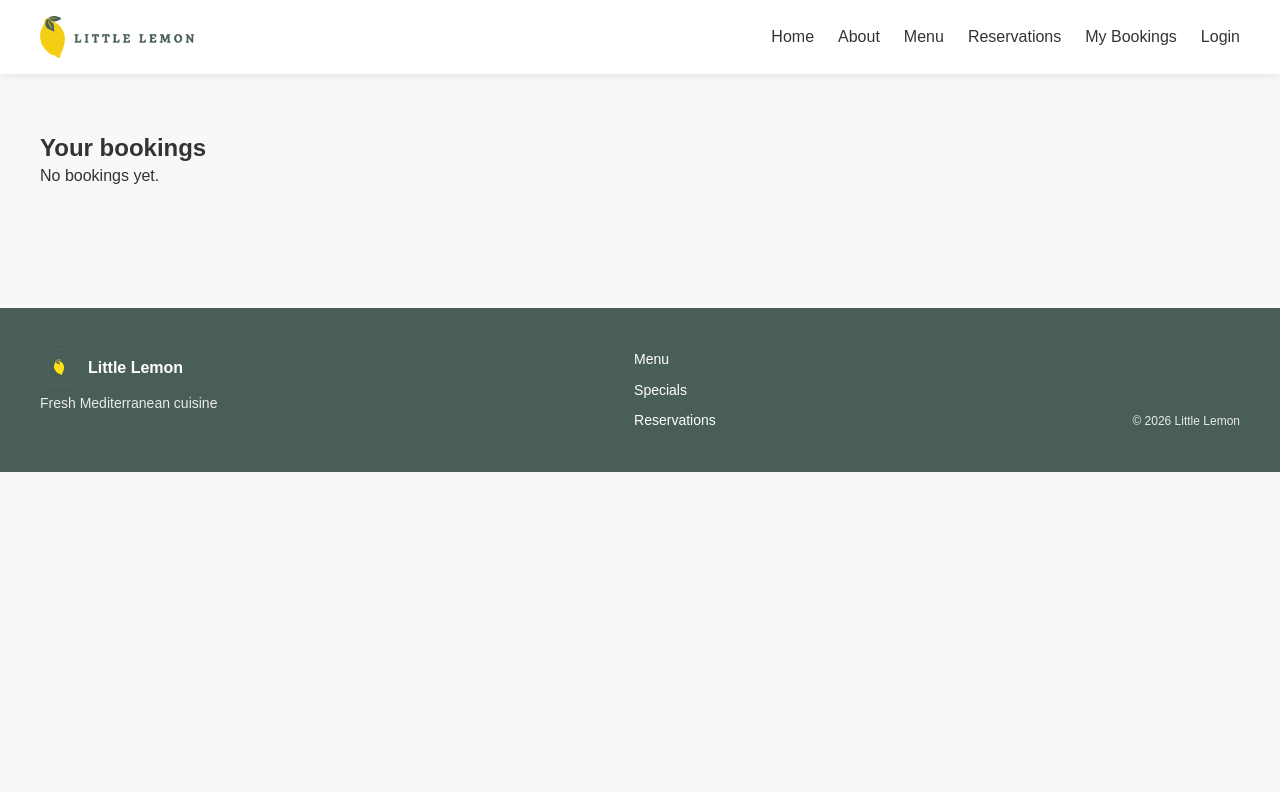
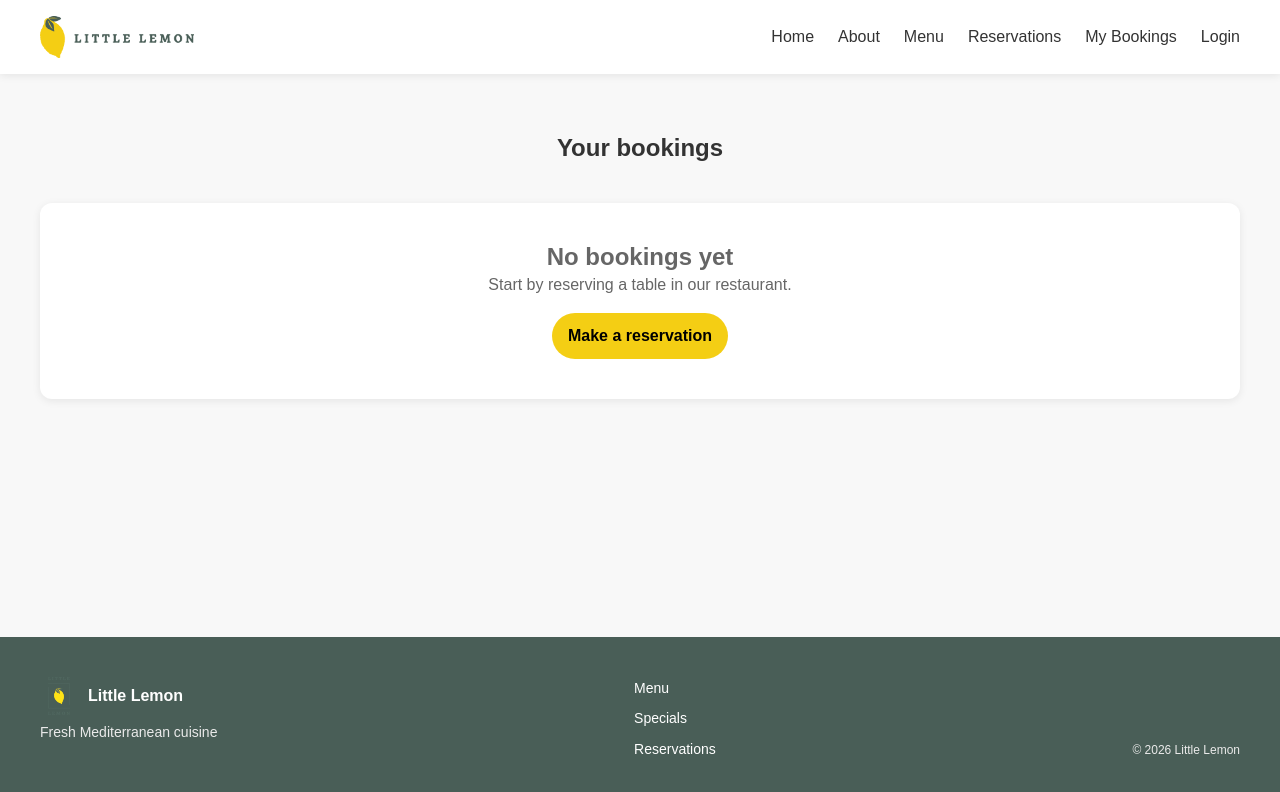
Before and after one commit to Artem-Prodan/Little-Lemon-Project, a React (Vite) app: page /bookings in a window 1280 px wide. Shown: the top 792 px of the page. Built offline with nearby package versions, Linux system fonts and the light colour scheme; a web font is replaced by a local one.

Commit message:
UI improvements Booking page

```diff
--- a/src/Pages/Bookings.css
+++ b/src/Pages/Bookings.css
@@ -1,5 +1,9 @@
 .bookings {
   padding: 60px 0;
+}
+
+h1{
+  text-align: center;
 }
 
 .bookings__list {
@@ -26,3 +30,30 @@
   border-radius: var(--radius-sm);
   cursor: pointer;
 }
+
+.bookings__empty {
+  margin-top: 40px;
+  padding: 40px;
+  text-align: center;
+  background: var(--color-surface);
+  border-radius: var(--radius-md);
+  box-shadow: var(--shadow-sm);
+  color: var(--color-text-light);
+}
+
+.bookings__cta {
+  display: inline-block;
+  margin-top: 16px;
+  padding: 10px 16px;
+  background: var(--color-secondary);
+  color: #000;
+  border-radius: 999px;
+  text-decoration: none;
+  font-weight: 600;
+}
+
+.bookings__cta:hover {
+  transform: translateY(-2px);
+  transition: 0.15s;
+  box-shadow: var(--shadow-md);
+}
--- a/src/Pages/Bookings.jsx
+++ b/src/Pages/Bookings.jsx
@@ -1,5 +1,6 @@
 import { useState } from "react";
 import "./Bookings.css";
+import { Link } from "react-router-dom";
 
 export default function Bookings() {
 
@@ -23,7 +24,13 @@ export default function Bookings() {
       <section className="bookings">
         <div className="container">
           <h1>Your bookings</h1>
-          <p>No bookings yet.</p>
+          <div className="bookings__empty">
+            <h2>No bookings yet</h2>
+            <p>Start by reserving a table in our restaurant.</p>
+            <Link to="/reservation" className="bookings__cta">
+              Make a reservation
+            </Link>
+          </div>
         </div>
       </section>
     );
--- a/src/index.css
+++ b/src/index.css
@@ -65,6 +65,8 @@ html {
 }
 
 body {
+  margin: 0;
+  height: 100%;
   font-family: Arial, Helvetica, sans-serif;
   background: var(--color-background);
   color: var(--color-text);
@@ -124,3 +126,13 @@ img {
   width: min(100% - 2rem, var(--container-width));
   margin-inline: auto;
 }
+
+.app-layout {
+  min-height: 100vh;
+  display: flex;
+  flex-direction: column;
+}
+
+.app-main {
+  flex: 1;
+}
--- a/src/layout/MainLayout.jsx
+++ b/src/layout/MainLayout.jsx
@@ -5,15 +5,15 @@ import Footer from "../components/Footer/Footer";
 
 function MainLayout() {
   return (
-    <>
+    <div className="app-layout">
       <Header />
 
-      <main>
+      <main className="app-main">
         <Outlet />
       </main>
 
       <Footer />
-    </>
+    </div>
   );
 }
 
```
